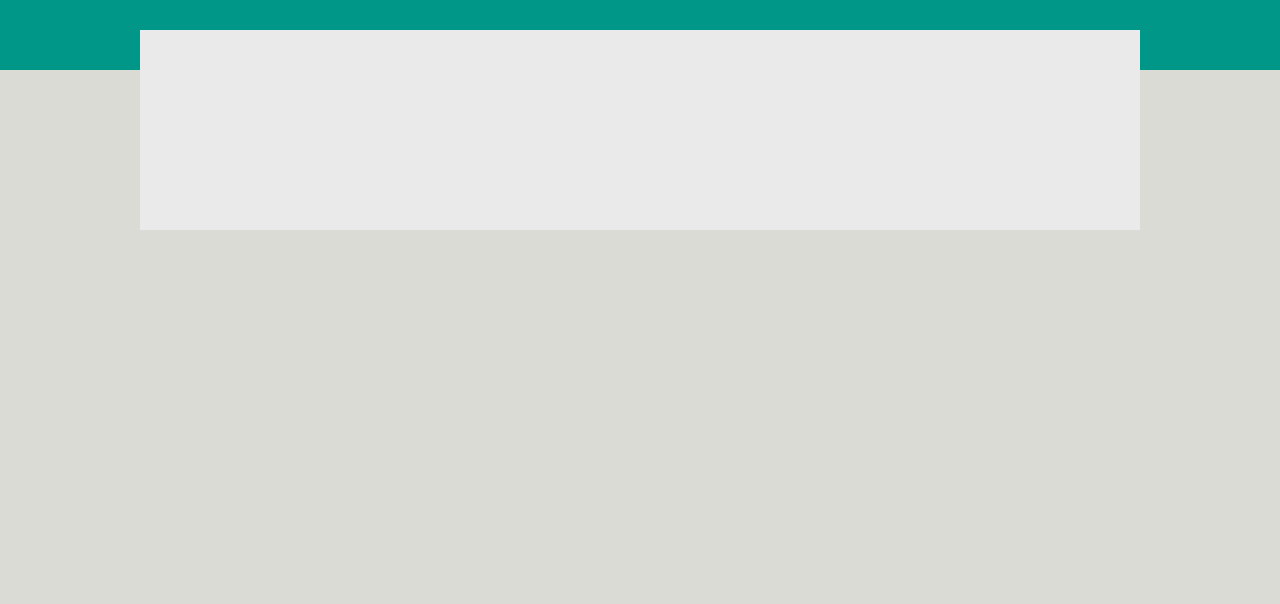
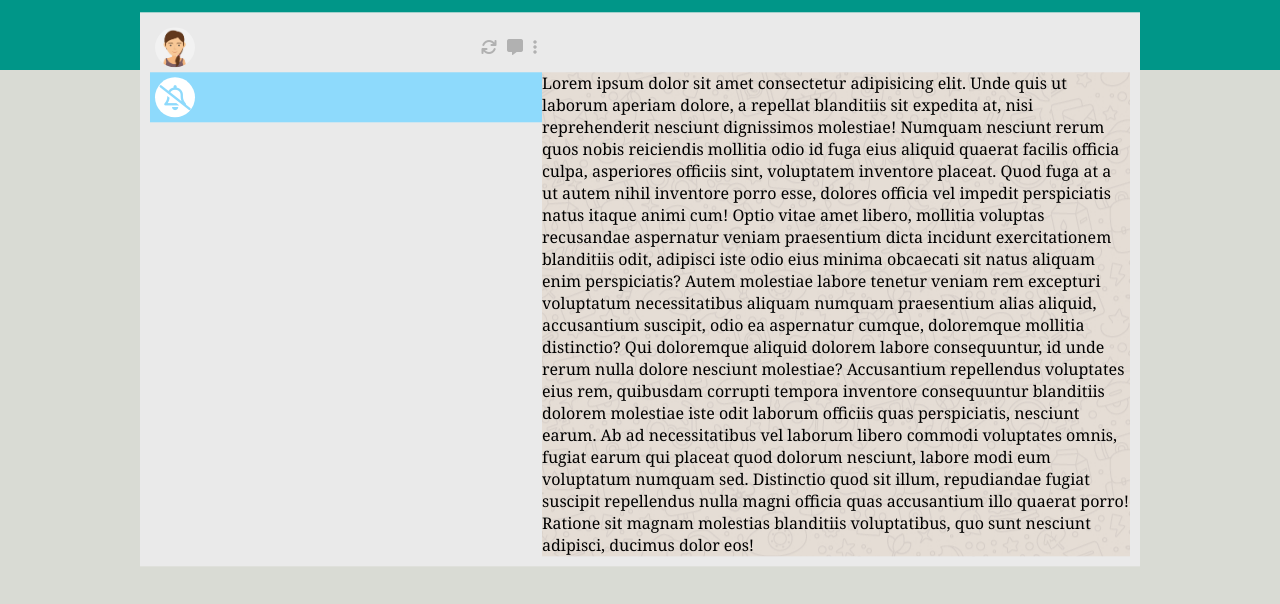
Before and after one commit to alessiogentilezza/vue-boolzapp, a plain HTML site: page index.html in a window 1280 px wide. Drawn offline with nearby package versions, Linux system fonts and the light colour scheme.

Commit message:
implementazioni colonne

```diff
--- a/css/style.css
+++ b/css/style.css
@@ -3,6 +3,18 @@
     margin: 0;
     box-sizing: border-box;
 }
+
+/*DEBUG*/
+
+/* .border {
+    border: 1px red solid;
+
+} */
+
+/*DEBUG*/
+
+
+
 
 body {
     font-family: Georgia, sans-serif;
@@ -15,16 +27,73 @@ body {
 }
 
 .container {
+
     position: absolute;
     top: 5%;
     left: 50%;
     transform: translate(-50%, -5%);
+    display: flex;
     width: 1000px;
-    height: 200px;
     padding: 10px;
     background-color: #eaeaea;
 }
 
-.text-center {
-    text-align: center;
+.list {
+    height: 100%;
+    width: 40%;
 }
+
+.message {
+    height: 100%;
+    width: 60%;
+}
+
+.message-text {
+    background-image: url(../img/mine.jpg);
+
+}
+
+.container-top {
+    height: 50px;
+    display: flex;
+    justify-content: space-between;
+}
+
+.notify {
+    height: 50px;
+    background-color: #8edafc;
+    padding: 5px;
+
+}
+
+.notify .bell {
+    border-radius: 50%;
+    height: 40px;
+    width: 40px;
+    background-color: white;
+    display: flex;
+    justify-content: center;
+    align-items: center;
+
+
+
+}
+
+.notify i {
+    font-size: 25px;
+    color: #8edafc;
+
+}
+
+.container-top i {
+    line-height: 50px;
+    padding: 0 5px;
+    color: #b1b1b1;
+}
+
+
+img {
+    height: 100%;
+    padding: 5px;
+    border-radius: 50%;
+}
--- a/index.html
+++ b/index.html
@@ -7,6 +7,9 @@
     <meta name="viewport" content="width=device-width, initial-scale=1.0">
     <title>Boolzapp</title>
     <link rel="stylesheet" href="css/style.css" />
+    <link rel="stylesheet" href="https://cdnjs.cloudflare.com/ajax/libs/font-awesome/6.3.0/css/all.min.css"
+        integrity="sha512-SzlrxWUlpfuzQ+pcUCosxcglQRNAq/DZjVsC0lE40xsADsfeQoEypE+enwcOiGjk/bSuGGKHEyjSoQ1zVisanQ=="
+        crossorigin="anonymous" referrerpolicy="no-referrer" />
 </head>
 
 <body>
@@ -14,6 +17,60 @@
     <div id="app">
         <div class="top"></div>
         <div class="container">
+
+            <div class="list border">
+                <div class="container-top border">
+                    <img src="img/avatar_io.jpg" alt="">
+                    <span class="dx"> <i class="fa-solid fa-arrows-rotate"></i>
+                        <i class="fa-solid fa-message"></i>
+                        <i class="fa-solid fa-ellipsis-vertical"></i></span>
+                </div>
+                <div class="notify">
+                    <div class="bell"><i class="fa-regular fa-bell-slash"></i></div>
+                </div>
+
+
+
+
+
+
+
+
+
+            </div>
+
+
+
+
+
+
+
+            <div class="message border">
+                <div class="container-top border">
+
+                </div>
+                <div class="message-text">
+                    Lorem ipsum dolor sit amet consectetur adipisicing elit. Unde quis ut laborum aperiam dolore, a
+                    repellat blanditiis sit expedita at, nisi reprehenderit nesciunt dignissimos molestiae! Numquam
+                    nesciunt rerum quos nobis reiciendis mollitia odio id fuga eius aliquid quaerat facilis officia
+                    culpa, asperiores officiis sint, voluptatem inventore placeat. Quod fuga at a ut autem nihil
+                    inventore porro esse, dolores officia vel impedit perspiciatis natus itaque animi cum! Optio vitae
+                    amet libero, mollitia voluptas recusandae aspernatur veniam praesentium dicta incidunt
+                    exercitationem blanditiis odit, adipisci iste odio eius minima obcaecati sit natus aliquam enim
+                    perspiciatis? Autem molestiae labore tenetur veniam rem excepturi voluptatum necessitatibus aliquam
+                    numquam praesentium alias aliquid, accusantium suscipit, odio ea aspernatur cumque, doloremque
+                    mollitia distinctio? Qui doloremque aliquid dolorem labore consequuntur, id unde rerum nulla dolore
+                    nesciunt molestiae? Accusantium repellendus voluptates eius rem, quibusdam corrupti tempora
+                    inventore consequuntur blanditiis dolorem molestiae iste odit laborum officiis quas perspiciatis,
+                    nesciunt earum. Ab ad necessitatibus vel laborum libero commodi voluptates omnis, fugiat earum qui
+                    placeat quod dolorum nesciunt, labore modi eum voluptatum numquam sed. Distinctio quod sit illum,
+                    repudiandae fugiat suscipit repellendus nulla magni officia quas accusantium illo quaerat porro!
+                    Ratione sit magnam molestias blanditiis voluptatibus, quo sunt nesciunt adipisci, ducimus dolor eos!
+                </div>
+
+            </div>
+
+
             <!-- <input type="text" name="" id=""v-model="testo">
             <p>{{testo}}</p> -->
         </div>
```
